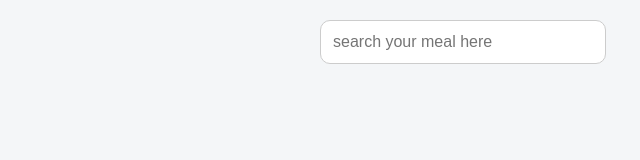
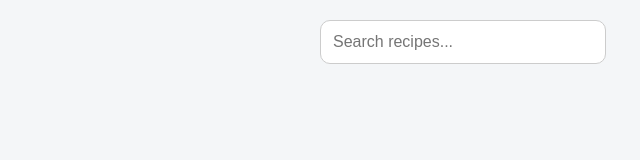
Before and after one commit to nyapblesso-a11y/MealRecipe-app, a React (Vite) app: page / in a window 1280 px wide. Shown: the top 160 px of the page, without its empty margins (640-1280 px from the left). Built offline with nearby package versions, Linux system fonts and the light colour scheme.

Commit message:
the search component has been implemented with its logic as well

```diff
--- a/src/App.jsx
+++ b/src/App.jsx
@@ -4,7 +4,7 @@ import SearchBar from './components/SearchBar/SearchBar'
 function App() {
   return (
     <>
-    <SearchBar/>
+    <SearchBar onSearch={()=>{}}/>
     </>
   )
 }
--- a/src/components/SearchBar/SearchBar.jsx
+++ b/src/components/SearchBar/SearchBar.jsx
@@ -1,11 +1,25 @@
-import React from 'react'
-import "./SearchBar.css"
-function SearchBar() {
+import React, { useState } from "react";
+import "./SearchBar.css";
+
+function SearchBar({ onSearch }) {
+  const [query, setQuery] = useState("");
+
+  const handleChange = (e) => {
+    const value = e.target.value;
+    setQuery(value);
+    onSearch(query);
+  };
   return (
-    <div className='search-container'>
-   <input type="text" className='search-input' placeholder='search your meal here' />
+    <div className="search-container">
+      <input
+        type="text"
+        className="search-input"
+        placeholder="Search recipes..."
+        value={query}
+        onChange={handleChange}
+      />
     </div>
-  )
+  );
 }
 
-export default SearchBar
+export default SearchBar;
```
Also changed, not shown: src/components/SearchBar/SearchBar.css (line endings or trailing spaces).
